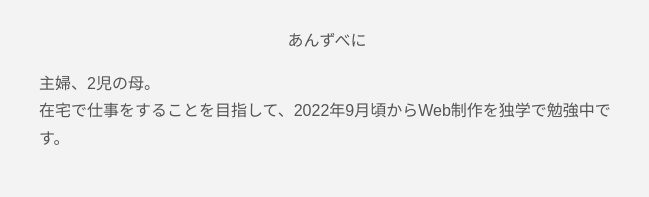
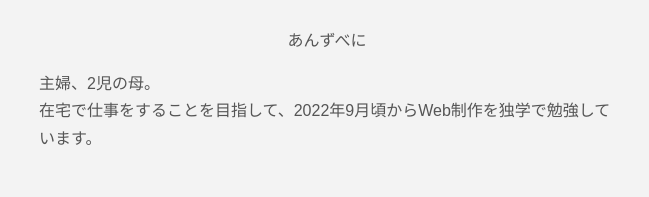
Before and after one commit to anzubeni/portfolio, a plain HTML site: page index.html in a window 1280 px wide. Shown: the part 2453-2650 px from the top of the page, 313-962 px from the left. Drawn offline with nearby package versions, Linux system fonts and the light colour scheme; some packages are replaced by stand-ins of ours.

Commit message:
Update index.html

```diff
--- a/index.html
+++ b/index.html
@@ -80,7 +80,7 @@
                 <div class="about-text">
                     <p class="center name">あんずべに</p>
                     <p>主婦、2児の母。<br>
-                        在宅で仕事をすることを目指して、2022年9月頃からWeb制作を独学で勉強中です。</p>
+                        在宅で仕事をすることを目指して、2022年9月頃からWeb制作を独学で勉強しています。</p>
                 </div>
                 <div class="btn">
                 <a class="btn-more" href="about.html">More</a>
```
